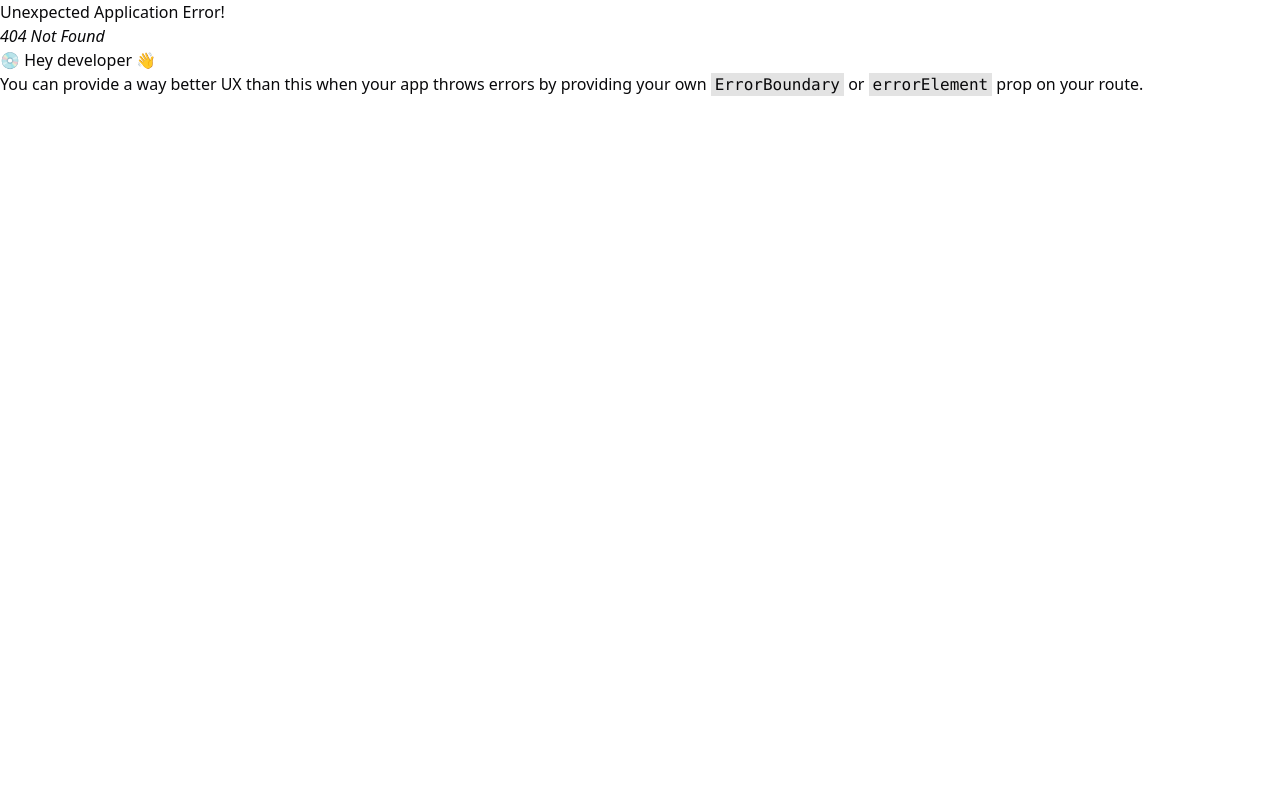
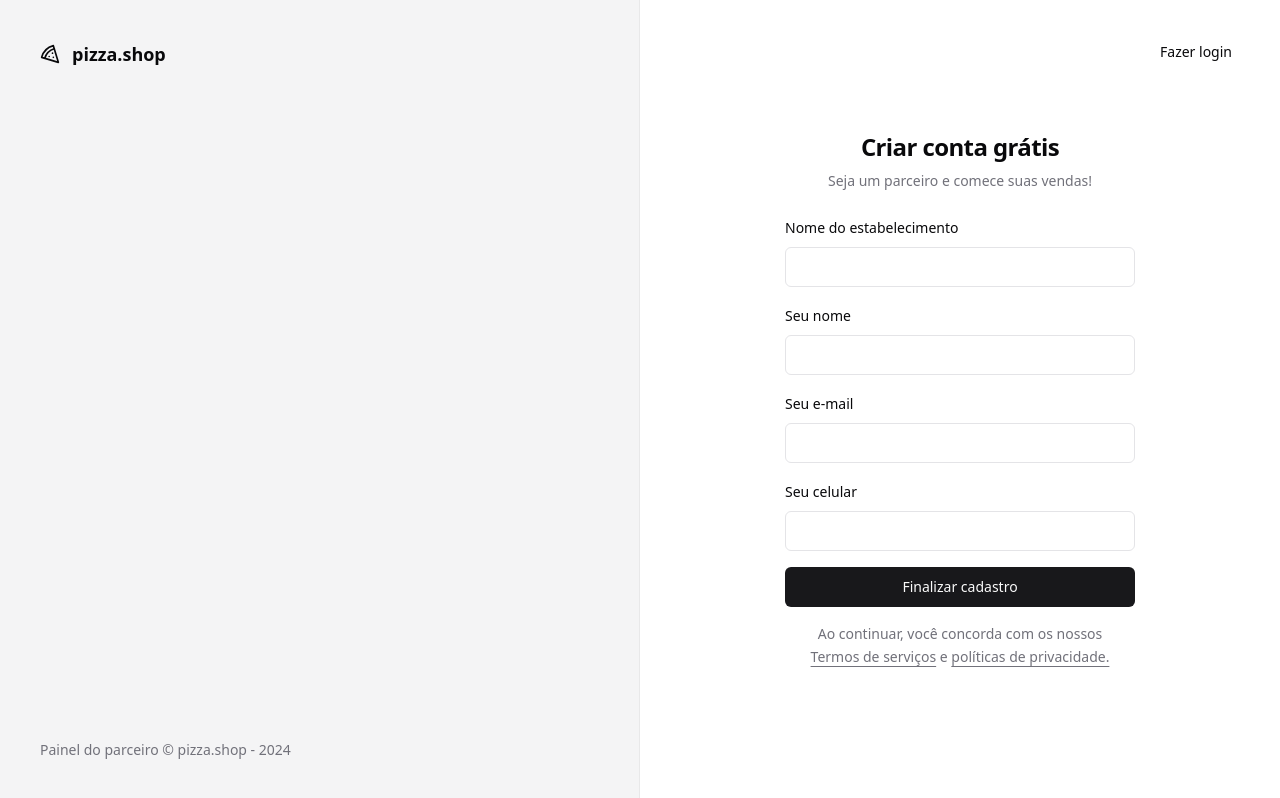
Before and after one commit to clevessonmendonca/pizza-app, a React (Vite) app: page /sign-up in a window 1280 px wide. Before the commit this address had no page. Built offline with nearby package versions, Linux system fonts and the light colour scheme.

Commit message:
feat: sign-up page

```diff
--- a/src/pages/_layouts/auth.tsx
+++ b/src/pages/_layouts/auth.tsx
@@ -1,5 +1,5 @@
-import { Pizza } from 'lucide-react'
-import { Outlet } from 'react-router-dom'
+import { Pizza } from "lucide-react";
+import { Outlet } from "react-router-dom";
 
 export const AuthLayout = () => {
   return (
@@ -14,9 +14,9 @@
         </footer>
       </div>
 
-      <div className="flex flex-col items-center justify-center">
+      <div className="relative flex flex-col items-center justify-center">
         <Outlet />
       </div>
     </div>
-  )
-}
+  );
+};
--- a/src/pages/auth/sign-in.tsx
+++ b/src/pages/auth/sign-in.tsx
@@ -1,41 +1,42 @@
-import { Helmet } from 'react-helmet-async'
-import { useForm } from 'react-hook-form'
-import { toast } from 'sonner'
-import { z } from 'zod'
+import { Helmet } from "react-helmet-async";
+import { useForm } from "react-hook-form";
+import { toast } from "sonner";
+import { z } from "zod";
 
-import { Button } from '@/components/ui/button'
-import { Input } from '@/components/ui/input'
-import { Label } from '@/components/ui/label'
+import { Button } from "@/components/ui/button";
+import { Input } from "@/components/ui/input";
+import { Label } from "@/components/ui/label";
+import { Link } from "react-router-dom";
 
 const signInForm = z.object({
   email: z.string().email(),
-})
+});
 
-type SignInForm = z.infer<typeof signInForm>
+type SignInForm = z.infer<typeof signInForm>;
 
 export const SignIn = () => {
   const {
     register,
     handleSubmit,
     formState: { isSubmitting },
-  } = useForm<SignInForm>()
+  } = useForm<SignInForm>();
 
   async function handleSignIn(data: SignInForm) {
     try {
-      console.log(data)
+      console.log(data);
 
-      await new Promise((resolve) => setTimeout(resolve, 2000))
+      await new Promise((resolve) => setTimeout(resolve, 2000));
 
-      toast.success('Enviamos um link de notificação ao seu email.', {
+      toast.success("Enviamos um link de notificação ao seu email.", {
         action: {
-          label: 'Reenviar',
+          label: "Reenviar",
           onClick: () => {
-            handleSignIn(data)
+            handleSignIn(data);
           },
         },
-      })
+      });
     } catch (error) {
-      toast.error('Credenciais inválidas.')
+      toast.error("Credenciais inválidas.");
     }
   }
 
@@ -43,6 +44,11 @@
     <>
       <Helmet title="Login" />
       <div className="p-8">
+        <Button asChild className="absolute right-8 top-8" variant="ghost">
+          <Link to="/sign-up" className="">
+            Novo estabelecimento
+          </Link>
+        </Button>
         <div className="flex w-[350px] flex-col justify-center gap-6">
           <div className="flex flex-col gap-2 text-center">
             <h1 className="text-2xl font-semibold tracking-tight">
@@ -56,7 +62,7 @@
           <form onSubmit={handleSubmit(handleSignIn)} className="space-y-4">
             <div className="space-y-2">
               <Label htmlFor="email">Seu e-mail</Label>
-              <Input id="email" type="email" {...register('email')} />
+              <Input id="email" type="email" {...register("email")} />
             </div>
 
             <Button type="submit" disabled={isSubmitting} className="w-full">
@@ -66,5 +72,5 @@
         </div>
       </div>
     </>
-  )
-}
+  );
+};
--- /dev/null
+++ b/src/pages/auth/sign-up.tsx
@@ -0,0 +1,111 @@
+import { Helmet } from 'react-helmet-async'
+import { useForm } from 'react-hook-form'
+import { Link, useNavigate } from 'react-router-dom'
+import { toast } from 'sonner'
+import { z } from 'zod'
+
+import { Button } from '@/components/ui/button'
+import { Input } from '@/components/ui/input'
+import { Label } from '@/components/ui/label'
+
+const signupForm = z.object({
+  restaurantName: z.string(),
+  managerName: z.string(),
+  phone: z.string(),
+  email: z.string().email(),
+})
+
+type SignupForm = z.infer<typeof signupForm>
+
+export const SignUp = () => {
+  const navigate = useNavigate()
+
+  const {
+    register,
+    handleSubmit,
+    formState: { isSubmitting },
+  } = useForm<SignupForm>()
+
+  async function handleSignup(data: SignupForm) {
+    try {
+      console.log(data)
+
+      await new Promise((resolve) => setTimeout(resolve, 2000))
+
+      toast.success('Restaurante cadastrado com sucesso!', {
+        action: {
+          label: 'Login',
+          onClick: () => navigate("/sign-in")
+        },
+      })
+    } catch (error) {
+      toast.error('Erro ao cadastrar o restaurante.')
+    }
+  }
+
+  return (
+    <>
+      <Helmet title="Cadastro" />
+      <div className="p-8">
+        <Button asChild className="absolute right-8 top-8" variant="ghost">
+          <Link to="/sign-in" className="">
+            Fazer login
+          </Link>
+        </Button>
+
+        <div className="flex w-[350px] flex-col justify-center gap-6">
+          <div className="flex flex-col gap-2 text-center">
+            <h1 className="text-2xl font-semibold tracking-tight">
+              Criar conta grátis
+            </h1>
+            <p className="text-sm text-muted-foreground">
+              Seja um parceiro e comece suas vendas!
+            </p>
+          </div>
+
+          <form onSubmit={handleSubmit(handleSignup)} className="space-y-4">
+            <div className="space-y-2">
+              <Label htmlFor="restaurantName">Nome do estabelecimento</Label>
+              <Input
+                id="restaurantName"
+                type="text"
+                {...register('restaurantName')}
+              />
+            </div>
+            <div className="space-y-2">
+              <Label htmlFor="managerName">Seu nome</Label>
+              <Input
+                id="managerName"
+                type="text"
+                {...register('managerName')}
+              />
+            </div>
+            <div className="space-y-2">
+              <Label htmlFor="email">Seu e-mail</Label>
+              <Input id="email" type="email" {...register('email')} />
+            </div>
+            <div className="space-y-2">
+              <Label htmlFor="phone">Seu celular</Label>
+              <Input id="phone" type="tel" {...register('phone')} />
+            </div>
+
+            <Button type="submit" disabled={isSubmitting} className="w-full">
+              Finalizar cadastro
+            </Button>
+
+            <p className="px-6 text-center text-sm leading-relaxed text-muted-foreground">
+              Ao continuar, você concorda com os nossos{' '}
+              <a href="" className="underline underline-offset-4">
+                Termos de serviços
+              </a>{' '}
+              e{' '}
+              <a href="" className="underline underline-offset-4">
+                políticas de privacidade.
+              </a>
+            </p>
+          </form>
+        </div>
+      </div>
+    </>
+  )
+}
```
Also changed, not shown: src/pages/routes.tsx (+6 -2 lines).
